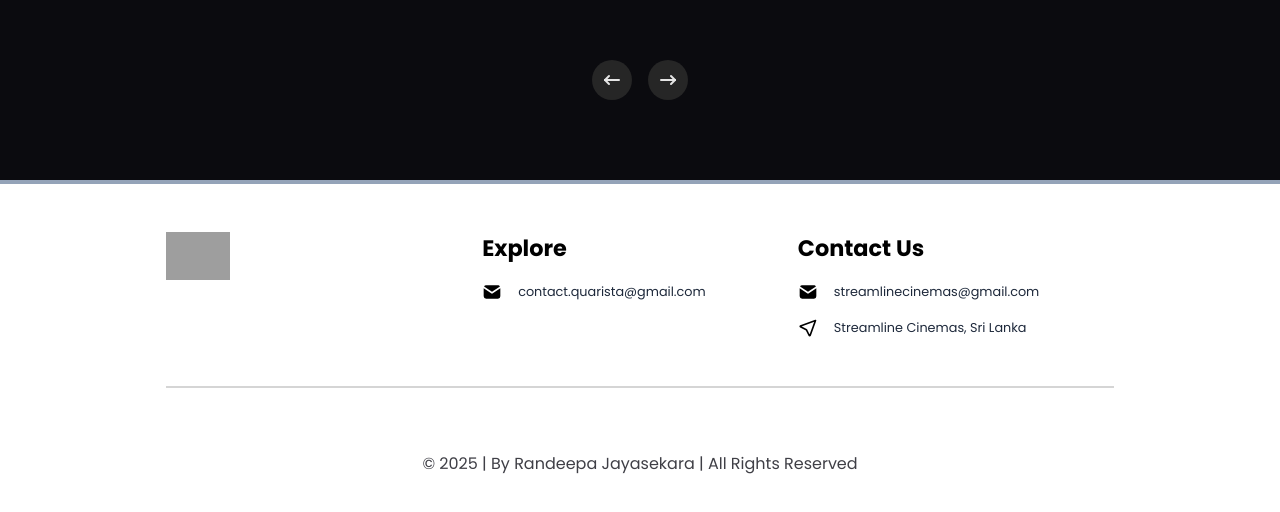
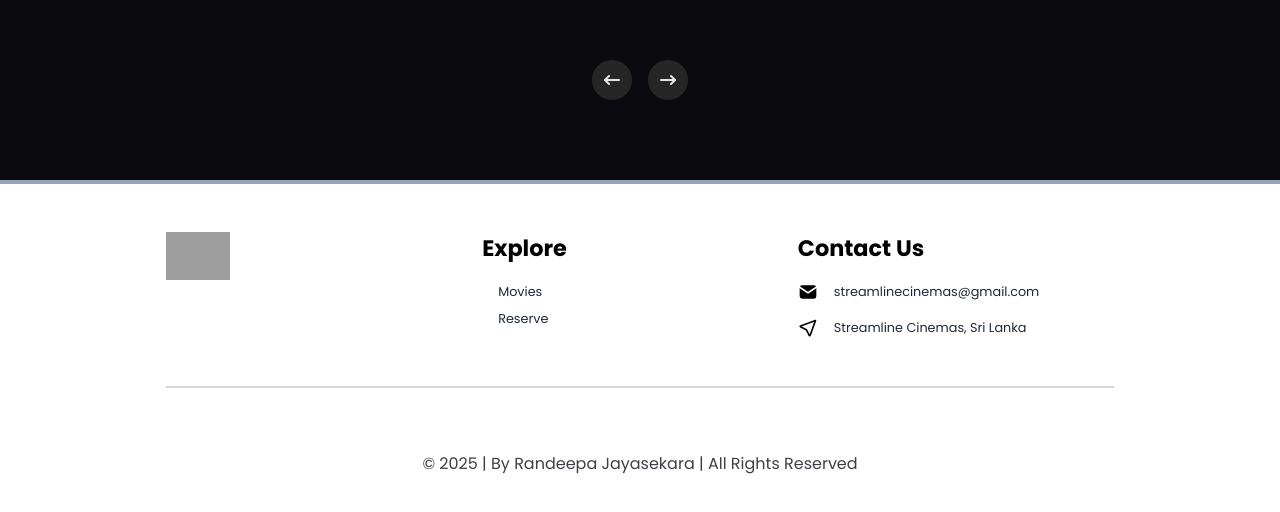
Before and after one commit to randeepajayasekara/streamline-cinemas, a React (Vite) app: page / in a window 1280 px wide. Shown: the part 1368-1880 px from the top of the page. Built offline with nearby package versions, Linux system fonts and the light colour scheme; no server answers; the database is empty; grey boxes are pictures that could not be loaded.

Commit message:
Update: Footer Changes

```diff
--- a/src/components/layouts/static/Primary_Footer.tsx
+++ b/src/components/layouts/static/Primary_Footer.tsx
@@ -21,15 +21,22 @@ export function PrimaryFooterIndexOnly() {
             Explore
           </h5>
           <div className="mt-4 flex flex-row w-max h-max">
-            <div className="flex justify-center items-center">
-              <IconMailFilled className="w-5 h-auto my-auto text-white dark:text-black" />
-            </div>
             <div className="my-auto pl-4 text-[0.8rem] text-[#afafaf] dark:text-slate-800">
               <a
-                href="mailto:quaristatechuse@gmail.com"
+                href="/movies"
                 className="hover:text-white duration-200 dark:hover:text-black"
               >
-                contact.quarista@gmail.com
+                Movies
+              </a>
+            </div>
+          </div>
+          <div className="mt-2 flex flex-row w-max h-max">
+            <div className="my-auto pl-4 text-[0.8rem] text-[#afafaf] dark:text-slate-800">
+              <a
+                href="/reserve/showtime"
+                className="hover:text-white duration-200 dark:hover:text-black"
+              >
+                Reserve
               </a>
             </div>
           </div>
@@ -56,9 +63,7 @@ export function PrimaryFooterIndexOnly() {
               <IconLocation className="w-5 h-auto my-auto text-white dark:text-black" />
             </div>
             <div className="my-auto pl-4 text-[0.8rem] text-[#afafaf] dark:text-slate-800">
-              <span
-                className="hover:text-white duration-200 dark:hover:text-black"
-              >
+              <span className="hover:text-white duration-200 dark:hover:text-black">
                 Streamline Cinemas, Sri Lanka
               </span>
             </div>
```
